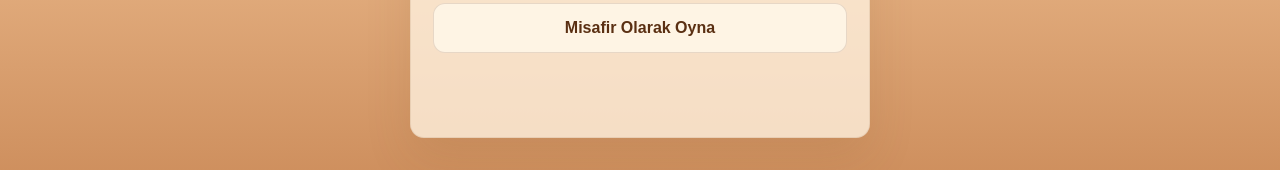
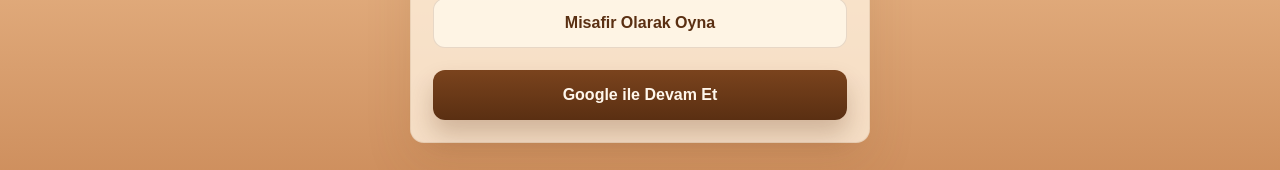
Before and after one commit to Teamuchin/online-mangala-website, a React (Vite) app in the folder client/: page /login in a window 1280 px wide. Shown: the part 584-754 px from the top of the page. Built offline with nearby package versions, Linux system fonts and the light colour scheme; no server answers; a web font is replaced by a local one.

Commit message:
Bug fix on Google auth

```diff
--- a/client/src/pages/Login.jsx
+++ b/client/src/pages/Login.jsx
@@ -4,7 +4,7 @@ import styles from './Login.module.css'
 import { Link, useNavigate } from 'react-router-dom'
 import { useAppData } from '../app/useAppData.js'
 import { loginRequest, guestLoginRequest, resendVerificationRequest, googleAuthRequest } from '../app/authApi.js'
-import { GoogleLogin } from '@react-oauth/google'
+import { useGoogleLogin } from '@react-oauth/google'
 import { useGlobalHeader } from '../app/useGlobalHeader.js'
 
 export default function Login() {
@@ -86,12 +86,13 @@ export default function Login() {
     }
   }
 
-  const handleGoogleSuccess = async (credentialResponse) => {
+  const loginWithGoogle = useGoogleLogin({
+    onSuccess: async (tokenResponse) => {
       try {
         setIsSubmitting(true)
         setErrorMessage('')
 
-      const response = await googleAuthRequest({ credential: credentialResponse.credential })
+        const response = await googleAuthRequest({ access_token: tokenResponse.access_token })
 
         window.localStorage.setItem('mangala.authToken', response.token)
         logIn(response.user)
@@ -102,11 +103,11 @@ export default function Login() {
       } finally {
         setIsSubmitting(false)
       }
-  }
-
-  const handleGoogleError = () => {
+    },
+    onError: () => {
       setErrorMessage(t('auth.loginFailed') || 'Google login failed')
     }
+  })
 
   return (
     <div className={styles.container}>
@@ -162,14 +163,10 @@ export default function Login() {
         <button type="button" className={styles.signupbtn} onClick={handleGuestLogin}>
           {t('auth.playAsGuest')}
         </button>
-        <div style={{ marginTop: '10px', display: 'flex', justifyContent: 'center' }}>
-          <GoogleLogin
-            onSuccess={handleGoogleSuccess}
-            onError={handleGoogleError}
-            theme="filled_black"
-            text="signin_with"
-            shape="rectangular"
-          />
+        <div style={{ marginTop: '10px', width: '100%' }}>
+          <button type="button" className={styles.submitbtn} onClick={() => loginWithGoogle()} disabled={isSubmitting}>
+            {t('auth.continueWithGoogle') || 'Continue with Google'}
+          </button>
         </div>
       </form>
     </div>
--- a/client/src/pages/Register.jsx
+++ b/client/src/pages/Register.jsx
@@ -4,7 +4,7 @@ import styles from './Register.module.css'
 import { Link, useNavigate } from 'react-router-dom'
 import { useAppData } from '../app/useAppData.js'
 import { registerRequest, googleAuthRequest } from '../app/authApi.js'
-import { GoogleLogin } from '@react-oauth/google'
+import { useGoogleLogin } from '@react-oauth/google'
 import { useGlobalHeader } from '../app/useGlobalHeader.js'
 
 const USERNAME_REGEX = /^[A-Za-z0-9_-]{3,15}$/
@@ -72,12 +72,13 @@ export default function Register() {
     }
   }
 
-  const handleGoogleSuccess = async (credentialResponse) => {
+  const registerWithGoogle = useGoogleLogin({
+    onSuccess: async (tokenResponse) => {
       try {
         setIsSubmitting(true)
         setErrorMessage('')
 
-      const response = await googleAuthRequest({ credential: credentialResponse.credential })
+        const response = await googleAuthRequest({ access_token: tokenResponse.access_token })
 
         window.localStorage.setItem('mangala.authToken', response.token)
         registerUser(response.user)
@@ -88,11 +89,11 @@ export default function Register() {
       } finally {
         setIsSubmitting(false)
       }
-  }
-
-  const handleGoogleError = () => {
+    },
+    onError: () => {
       setErrorMessage(t('auth.registrationFailed') || 'Google registration failed')
     }
+  })
 
   return (
     <div className={styles.container}>
@@ -140,15 +141,9 @@ export default function Register() {
         </button>
       </form>
       <hr className={styles.horizline} data-content={t('common.or')} />
-      <div style={{ marginTop: '10px', display: 'flex', justifyContent: 'center', width: '100%', marginBottom: '10px' }}>
-        <GoogleLogin
-          onSuccess={handleGoogleSuccess}
-          onError={handleGoogleError}
-          theme="filled_black"
-          text="signup_with"
-          shape="rectangular"
-        />
-      </div>
+      <button type="button" className={styles.submitbtn} onClick={() => registerWithGoogle()} disabled={isSubmitting}>
+        {t('auth.continueWithGoogle') || 'Continue with Google'}
+      </button>
       <Link to="/login" className={styles.submitbtn}>
         {t('auth.backToLogin')}
       </Link>
```
Also changed, not shown: 1 other file (tests, documents, lock files or other folders). Lines whose indentation alone changed are shown as unchanged.
